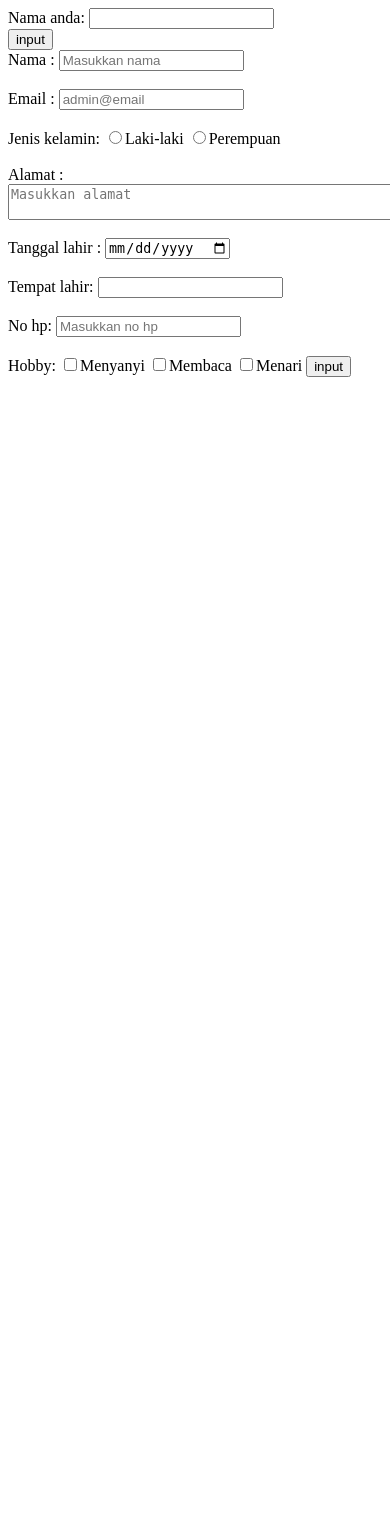
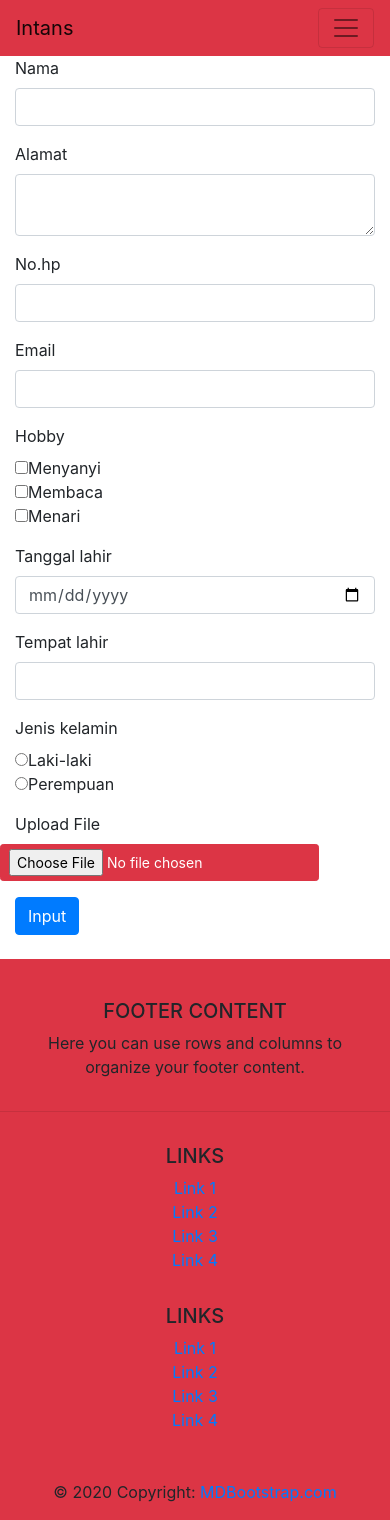
Before and after one commit to Intan75/webpagiintan-, a PHP site: page /biodata.php in a window 390 px wide; the page is wider, and only the part inside the window is pictured. Before the commit the page ends 377 px from the top of that part, so only its background shows below. Run offline with PHP 8.4, Linux system fonts and the light colour scheme; some libraries are stand-ins or nearby versions.

Commit message:
biodata baru

```diff
--- a/biodata.php
+++ b/biodata.php
@@ -1,5 +1,73 @@
-<html>
-    <head><title>pengolahan form</title></head>
+<?php
+    include 'header.php';
+?>
+
+
+<!DOCTYPE html>
+<html lang="en">
+<head>
+    <meta charset="UTF-8">
+    <meta name="viewport" content="width=device-width, initial-scale=1.0">
+    <meta http-equiv="X-UA-Compatible" content="ie=edge">
+    <title>biodata</title>
+</head>
+<body>
+    <div class="container">
+    <form method="POST" action="proses/proses_biodata.php" enctype="multipart/form-data">
+    <div class="form-group">
+        <label for="nama">Nama</label>
+        <input type="text" class="form-control col-sm-3" name="nama">
+    </div>
+    <div class="form-group">
+        <label for="alamat">Alamat</label>
+        <textarea type="text" class="form-control col-sm-3" name="alamat"></textarea>
+    </div>
+    <div class="form-group">
+        <label for="no_hp">No.hp</label>
+        <input type="number" class="form-control col-sm-3" name="no_hp">
+    </div>
+    <div class="form-group">
+        <label for="email">Email</label>
+        <input type="email" class="form-control col-sm-3" name="email">
+    </div>
+    <div class="form-group">
+        <label for="hobby">Hobby</label><br>
+        <input type="checkbox"  name="hobby1" value="menyanyi">Menyanyi <br>
+        <input type="checkbox"  name="hobby2" value="membaca">Membaca <br>
+        <input type="checkbox"  name="hobby3" value="menari">Menari
+    </div>
+    <div class="form-group">
+        <label for="tanggal_lahir">Tanggal lahir</label>
+        <input type="date"  placeholder="dd/mm/yyyy" class="form-control col-sm-3" name="tanggal_lahir">
+    </div>
+    <div class="form-group">
+        <label for="tempat_lahir">Tempat lahir</label>
+        <input type="text"  class="form-control col-sm-3" name="tempat_lahir">
+    </div>
+    <div class="form-group">
+        <label for="jk">Jenis kelamin</label><br>
+        <input type="radio"  name="jk" value="laki-laki">Laki-laki <br>
+        <input type="radio"  name="jk" value="perempuan">Perempuan
+    </div>
+    <div class="form-group row">
+        <label for="uploadfile" class="col-sm-1 ">Upload File</label>
+        <div class="btn btn-danger btn-sm float-left">
+        <input class="file-path validate" name="foto" type="file">
+        </div>
+    </div>
+    <button type="submit" name="input" class="btn btn-primary" value="input">Input</button>
+</form>
+</div>
+</body>
+</html>
+
+<br>
+<?php
+include 'footer.php';
+?>
+<!-- <html>
+    <head>
+    <title>pengolahan form</title></head>
     <body>
         <form action="" method="post" name="input">
             Nama anda: <input type="text" name= "nama"><br>
@@ -28,33 +96,33 @@
 
         </form>
     </body>
-</html>
+</html> -->
 
 
 
-<?php
-    if (isset ($_POST ['tambah'])){
-        $nama_saya=$_POST ['nama'];
-        $email_saya=$_POST ['email'];
-        $jenis_kelamin=$_POST ['jk'];
-        $alamat=$_POST ['alamat'];
-        $tanggal_lahir=$_POST ['tl'];
-        $tempat=$_POST ['tempat_lahir'];
-        $no_hp=$_POST ['nomor'];
-        $hobby1=$_POST ['hobby1'];
-        $hobby2=$_POST ['hobby2'];
-        $hobby3=$_POST ['hobby3'];
-        echo "Nama saya adalah <b>$nama_saya </b>" ;
-        echo "email saya adalah : <b>$email_saya</b>" ;
-        echo "saya berjenis kelamin : <b>$jenis_kelamin</b>" ;
-        echo "alamat saya di : <b>$alamat</b>" ;
-        echo "saya lahir pada tanggal : <b>$tanggal_lahir</b>" ;
-        echo "tempat lahir saya di : <b>$tempat</b>" ;
-        echo "hubungi saya di nomor : <b>$no_hp</b>" ;
-        echo "hobby saya adalah : <b>$hobby1</b>" ;
-        echo "hobby saya adalah : <b>$hobby2</b>" ;
-        echo "hobby saya adalah : <b>$hobby3</b>" ;
+<!--
+    // if (isset ($_POST ['tambah'])){
+    //     $nama_saya=$_POST ['nama'];
+    //     $email_saya=$_POST ['email'];
+    //     $jenis_kelamin=$_POST ['jk'];
+    //     $alamat=$_POST ['alamat'];
+    //     $tanggal_lahir=$_POST ['tl'];
+    //     $tempat=$_POST ['tempat_lahir'];
+    //     $no_hp=$_POST ['nomor'];
+    //     $hobby1=$_POST ['hobby1'];
+    //     $hobby2=$_POST ['hobby2'];
+    //     $hobby3=$_POST ['hobby3'];
+    //     echo "Nama saya adalah <b>$nama_saya </b>" ;
+    //     echo "email saya adalah : <b>$email_saya</b>" ;
+    //     echo "saya berjenis kelamin : <b>$jenis_kelamin</b>" ;
+    //     echo "alamat saya di : <b>$alamat</b>" ;
+    //     echo "saya lahir pada tanggal : <b>$tanggal_lahir</b>" ;
+    //     echo "tempat lahir saya di : <b>$tempat</b>" ;
+    //     echo "hubungi saya di nomor : <b>$no_hp</b>" ;
+    //     echo "hobby saya adalah : <b>$hobby1</b>" ;
+    //     echo "hobby saya adalah : <b>$hobby2</b>" ;
+    //     echo "hobby saya adalah : <b>$hobby3</b>" ;
 
-    }
 
-?>
+
+?> -->
```
Also changed, not shown: mahasiswa.php (deleted, +0 -13 lines), proses/proses_biodata.php (added, +45 -0 lines), proses/proses_upload.php (added, +27 -0 lines), proses/proseshapusmahasiswa.php (+13 -2 lines), prosesnilaibootstrap.php (+5 -5 lines), upload.php (added, +16 -0 lines), upload/b9fb9d37bdf15a699bc071ce49baea53.jpg (added).
